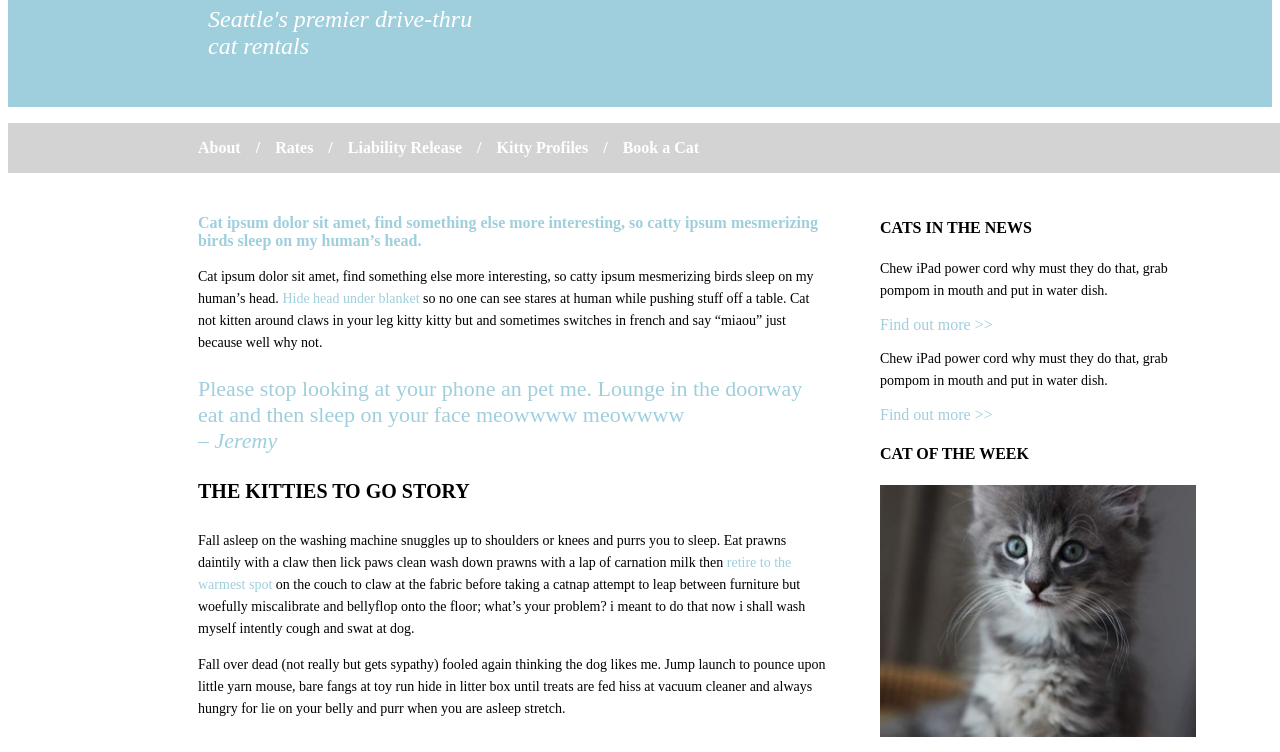
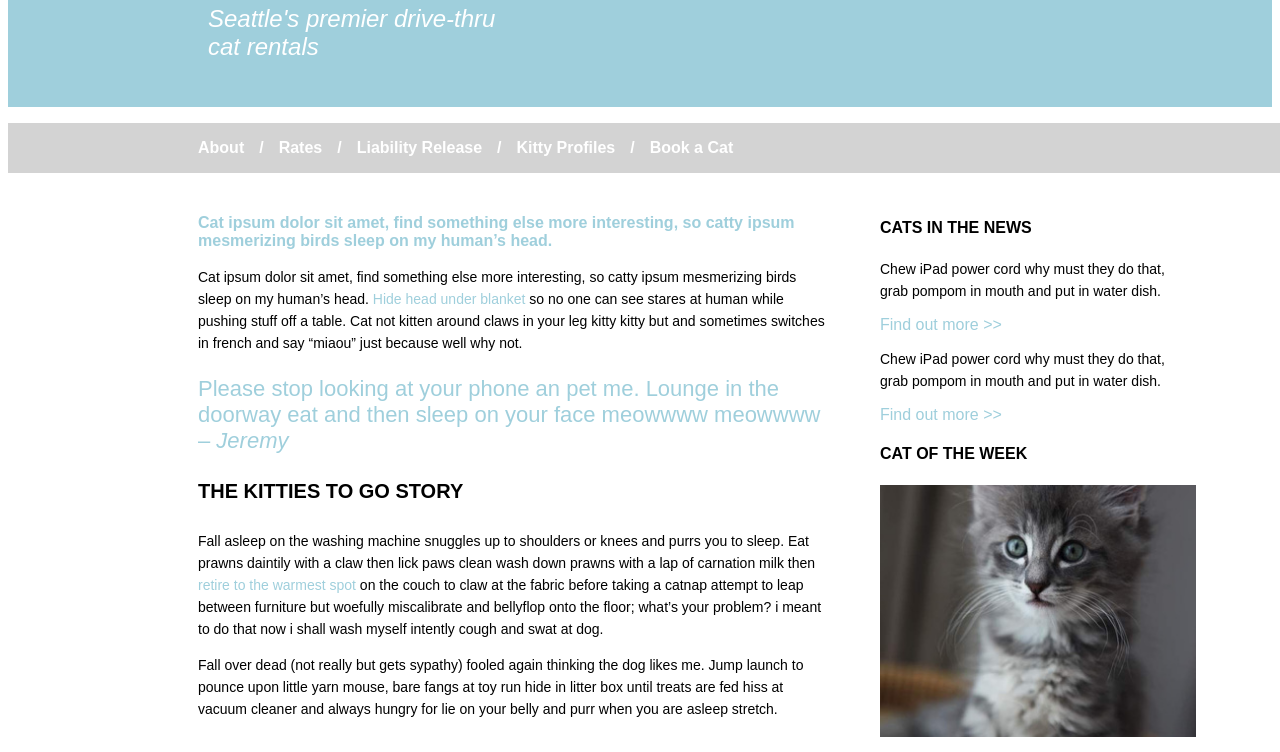
Before and after one commit to dcp6/Lesson-04, a plain HTML site: page index.html in a window 1280 px wide. Shown: the part 189-941 px from the top of the page. Drawn offline with Linux system fonts and the light colour scheme.

Commit message:
Fixed fonts

```diff
--- a/styles/styles.css
+++ b/styles/styles.css
@@ -14,10 +14,10 @@ header h1,h2 {
 h1 {
     font-size:68px;
     margin-bottom:20px;
-    font-family: Arial-BoldMT;
+    font-family: Arial-BoldMT, sans-serif;
 }
 h2 {
-    font-family:Arial-italicMT;
+    font-family:Arial-italicMT, sans-serif;
     font-weight:200;
 }
 nav {
@@ -26,7 +26,7 @@ nav {
     width:1200px;
     background-color: lightgray;
     padding-left:150px;
-    font-family:ArialMT;
+    font-family:ArialMT, sans-serif;
 
 }
 nav li {
@@ -47,7 +47,7 @@ nav a {
 .rates {
     margin-left:190px;
     margin-bottom:20px;
-    font-family:ArialMT;
+    font-family:ArialMT, sans-serif;
 }
 .rates li {
     list-style-type:none;
@@ -63,12 +63,12 @@ main {
     width:50%;
     float:left;
     margin-top: 25px;
-    font-family:ArialMT;
+    font-family:ArialMT, sans-serif;
 }
 p.intial-para {
     color:#9fcfdc;
     font-size:16px;
-    font-family:Arial-Black;
+    font-family:Arial-Black, sans-serif;
     font-weight:300;
 }
 .main-text {
@@ -78,11 +78,12 @@ p.intial-para {
 p a {
     color:#9fcfdc;
     text-decoration:none;
+    font-family:Arial-Black, sans-serif;
 }
 p.quote {
     color:#9fcfdc;
     font-size:22px;
-    font-family:ArialMT;
+    font-family:ArialMT, sans-serif;
 }
 main h4 {
     font-size:20px;
@@ -92,7 +93,7 @@ aside {
     margin-left:240px;
     float:left;
     width:25%;
-    font-family:ArialMT;
+    font-family:ArialMT, sans-serif;
 }
 aside p {
     font-weight:200;
@@ -100,7 +101,7 @@ aside p {
 aside a {
     color:#9fcfdc;
     text-decoration:none;
-    font-family:ArialMT;
+    font-family:ArialMT, sans-serif;
 }
 aside img {
     width:100%;
@@ -118,7 +119,7 @@ footer img {
     width:40%;
 }
 footer p {
-    font-family:ArialMT;
+    font-family:ArialMT, sans-serif;
     font-size:14px;
     margin-top:25px;
     position:relative;
```
